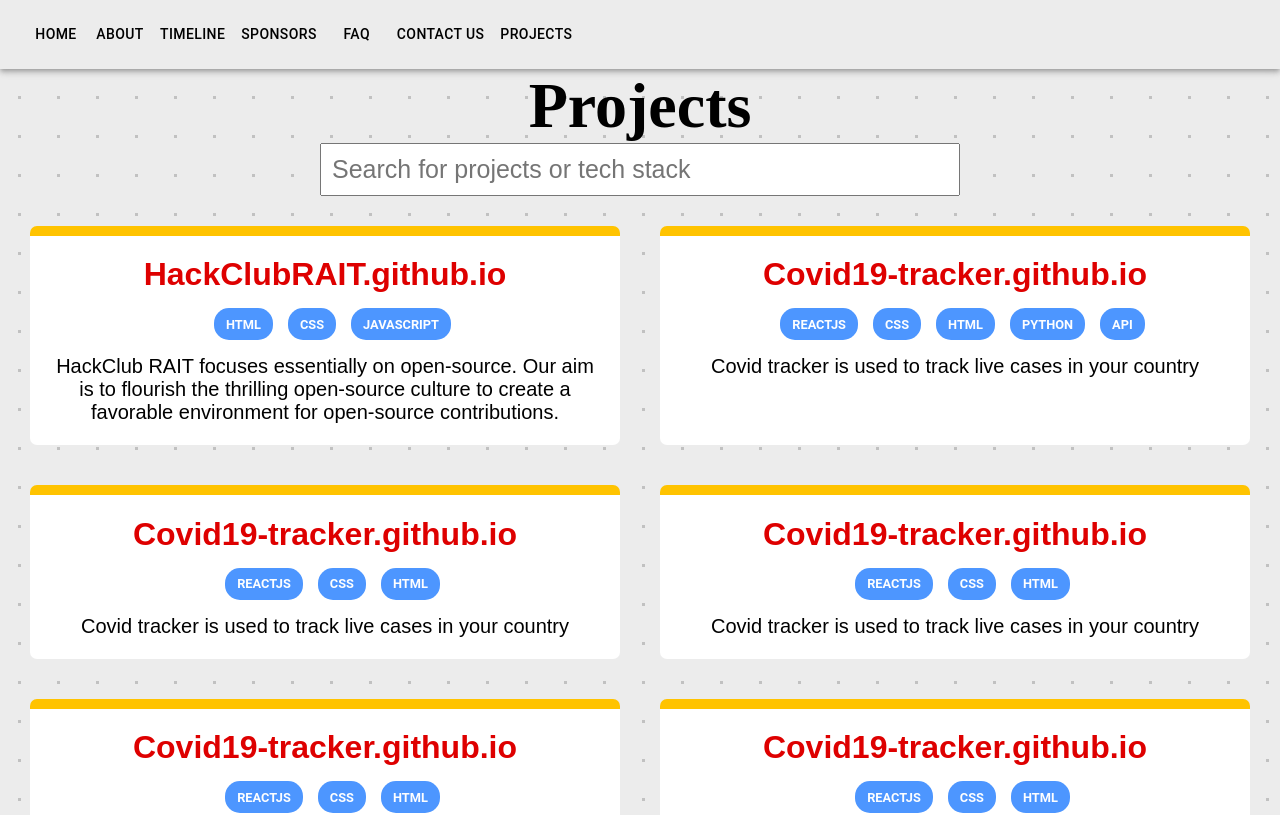
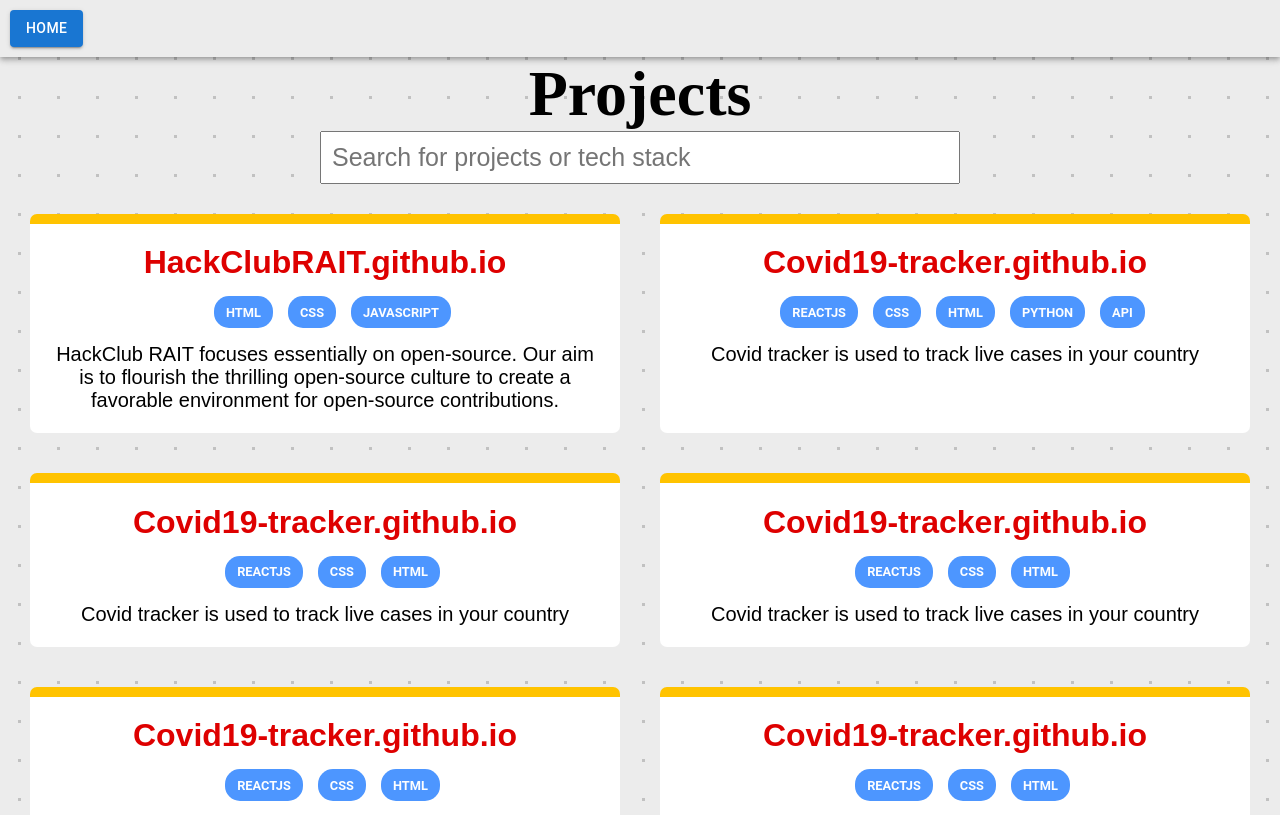
Before and after one commit to HackClubRAIT/HCR-SOC, a React (Create React App) app: page /Projects in a window 1280 px wide. Shown: the top 815 px of the page. Built offline with nearby package versions, Linux system fonts and the light colour scheme; a web font is replaced by a local one.

Commit message:
Navbar navigation

```diff
--- a/src/App.js
+++ b/src/App.js
@@ -1,16 +1,10 @@
 import React from 'react';
-import ReactDOM from 'react-dom';
 import Projects from './Components/Projects';
 import { BrowserRouter,Routes,Route } from 'react-router-dom';
 import Home from './Components/Home';
-import About from './Components/About'
-import Contact from './Components/Contact'
-import Timeline from './Components/Timeline'
-import Sponsors from './Components/Sponsors'
-import Faq from './Components/Faq'
+
 // import AOS from 'aos';
 import 'aos/dist/aos.css';
-import Team from './Components/Team';
 function App() {
     return (
         <div>
@@ -19,12 +13,6 @@
             <Route path="Home" element={<Home />} />
             <Route path="/" element={<Home />} />
                 <Route path="Projects" element={<Projects />} />
-                <Route path="About" element={<About/>} />
-                <Route path="Contact us" element={<Contact />} />
-                <Route path="Timeline" element={<Timeline />} />
-                <Route path="Sponsors" element={<Sponsors />} />
-                <Route path="FAQ" element={<Faq />} />
-                <Route index element={<Home />} />
 
             </Routes>
           </BrowserRouter>
--- a/src/Components/Navbar.js
+++ b/src/Components/Navbar.js
@@ -11,11 +11,13 @@
 import Button from '@mui/material/Button';
 // import Tooltip from '@mui/material/Tooltip';
 import MenuItem from '@mui/material/MenuItem';
+import logo from '../images/hackclubrait-logo.png'
 // import AdbIcon from '@mui/icons-material/Adb';
 import {Link,Outlet} from 'react-router-dom';
+import { Link as LinkScroll} from 'react-scroll';
 import './NavBar.css';
 
-const pages = ['Home','About','Timeline', 'Sponsors','FAQ', 'Contact Us'];
+const pages = ['About','Timeline', 'Team','FAQ', 'Contact Us'];
 // const settings = ['Profile', 'Account', 'Dashboard', 'Logout'];
 
 const NavBar = () => {
@@ -38,10 +40,10 @@
 //   };
 
   return (
-    <AppBar position="static" >
+    <AppBar position="fixed" >
       <Container maxWidth="xl" className="navbar sticky">
         <Toolbar disableGutters>
-          {/* <AdbIcon sx={{ display: { xs: 'none', md: 'flex' }, mr: 1 }} /> */}
+          <img sx={{ display: { xs: 'none', md: 'flex' }, mr: 1 }} src={logo} style={{width:"50px"}} alt="logo"/>
           {/* <Typography
             variant="h6"
             noWrap
@@ -60,7 +62,7 @@
 
           </Typography> */}
 
-          <Box sx={{ flexGrow: 1, display: { xs: 'flex', md: 'none' } }}>
+          <Box sx={{ flexGrow: 1, display: { xs: 'flex', md: 'none' } }} style={{justifyContent:"end"}}>
             <IconButton
               size="large"
               aria-label="account of current user"
@@ -69,7 +71,7 @@
               onClick={handleOpenNavMenu}
               color="inherit"
             >
-              <MenuIcon />
+              <MenuIcon sx={{color:"black"}}/>
             </IconButton>
             <Menu
               id="menu-appbar"
@@ -91,7 +93,9 @@
             >
               {pages.map((page) => (
                 <MenuItem key={page} onClick={handleCloseNavMenu}>
-                                <Typography href="/" textAlign="center">{page}</Typography>
+                  <LinkScroll activeClass="active" smooth spy to={page}>
+                  <Typography href="/" textAlign="center">{page}</Typography>              </LinkScroll>
+
                 </MenuItem>
               ))}
               <MenuItem key="Projects" onClick={handleCloseNavMenu}>
@@ -123,7 +127,7 @@
           >
             LOGO
           </Typography> */}
-          <Box sx={{ flexGrow: 1, display: { xs: 'none', md: 'flex' } }}>
+          <Box sx={{ flexGrow: 1, display: { xs: 'none', md: 'flex' } }} style={{justifyContent:"end"}}>
             {pages.map((page) => (
               // <Link to={`/${page}`} className='link' style={{textDecoration:"none"}}>
               <Button
@@ -131,11 +135,14 @@
                 onClick={handleCloseNavMenu}
                 sx={{ my: 2, color: 'black', display: 'block' }}
               >
+                <LinkScroll activeClass="active" smooth spy to={page}>
                 {page}
+              </LinkScroll>
               </Button>
 
               // </Link>
             ))}
+
             <Link to="/Projects" className='link' style={{textDecoration:"none"}}>
             <Button
                 key="Projects"
--- a/src/Components/Projects.js
+++ b/src/Components/Projects.js
@@ -1,14 +1,26 @@
 import React from 'react'
 import SearchProjects from './SearchProjects'
-// import {Link,Outlet} from 'react-router-dom';
-import NavBar from './Navbar'
+import {Link,Outlet} from 'react-router-dom';
+// import NavBar from './Navbar'
+import './NavBar.css'
+import { AppBar, Container, Button } from '@mui/material'
 export const Projects=()=> {
   return (
     <>
-        <NavBar/>
+     <AppBar position="static" >
+      <Container maxWidth="xl" className="navbar sticky"></Container>
+        <div className='navbar' style={{padding:"10px"}}>
+        <Link to="/Home" className='link' style={{textDecoration:"none"}}>
+          <Button color="primary" variant='contained'> Home</Button>
+          </Link>
+
+        </div>
+      </AppBar>
         <h1 className='headings'>Projects</h1>
         <SearchProjects/>
+        <Outlet/>
     </>
+
 
   )
 }
--- a/src/Components/Team.js
+++ b/src/Components/Team.js
@@ -3,7 +3,8 @@
 import {team} from '../backend/team'
 import '../css/team.css'
 function Team() {
-  return (<>
+  return (
+  <div id="Team">
   <h1 className='headings'>Team</h1>
     <div className='team'>
     {
@@ -12,7 +13,7 @@
 
       })
     }
-    </div></>
+    </div></div>
 
   )
 }
--- a/src/Components/Timeline.js
+++ b/src/Components/Timeline.js
@@ -2,14 +2,13 @@
 import React from "react";
 import "../css/timeline.css";
 import { useEffect } from "react";
-
 const Timeline = () => {
   useEffect(() => {
     Aos.init();
     Aos.refresh();
   }, []);
   return (
-    <div>
+    <div style={{paddingTop:"10vh"}} id="Timeline">
       <section className="timer-section">
         <h1 style={{ textAlign: "center" }} className="timeline-head">Timeline</h1>
         <div className="container">
--- a/src/css/home.css
+++ b/src/css/home.css
@@ -28,6 +28,7 @@
     height: 90vh;
     /* height: fit-content; */
     padding: 50px;
+    padding-top: 200px;
     border-radius: 25px;
 }
 .homeImg{
--- a/src/css/team.css
+++ b/src/css/team.css
@@ -1,4 +1,7 @@
 @import url('https://fonts.googleapis.com/css2?family=Bungee+Outline&family=Satisfy&family=Source+Sans+Pro');
+#Team{
+    padding-top: 10vh;
+}
 .team{
     display: grid;
     grid-template-columns: repeat(auto-fit,minmax(300px,1fr));
--- a/src/css/timeline.css
+++ b/src/css/timeline.css
@@ -14,6 +14,7 @@
   font-family: 'Bungee Outline',sans-serif;
   font-size: 3rem;
   margin: 0;
+
 }
 .timer-section {
   min-height: 100vh;
```
